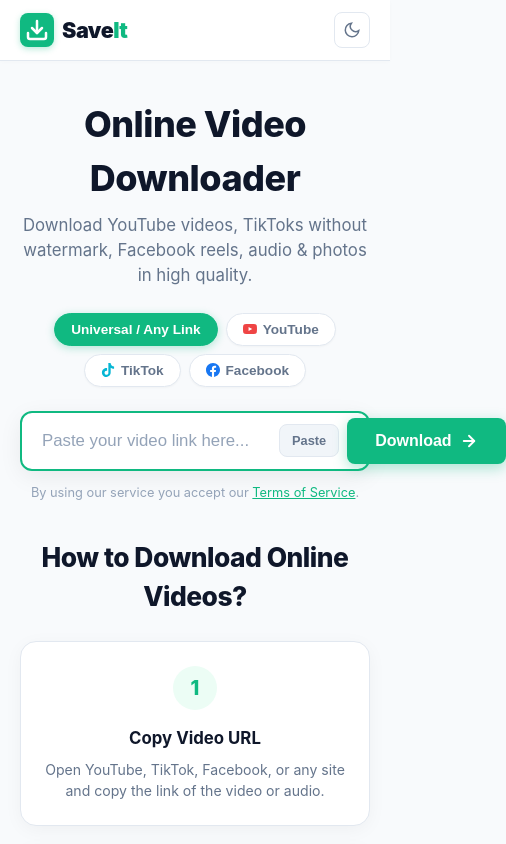
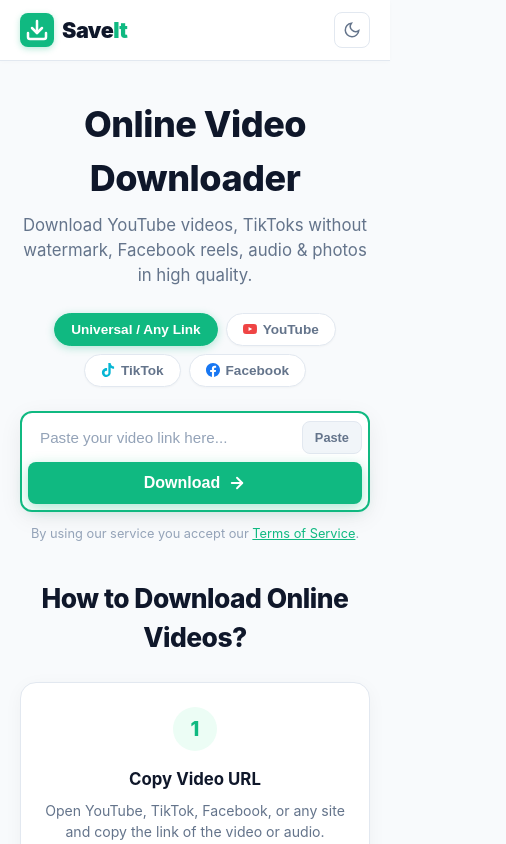
Before and after one commit to beastcodes27/videodownloader, a React (Create React App) app: page / in a window 390 px wide. Shown: the top 844 px of the page, 506 px wide, since content can reach past the window. Built offline with nearby package versions, Linux system fonts and the light colour scheme.

Commit message:
fix(ui): improve search box responsiveness on mobile screens

```diff
--- a/src/App.css
+++ b/src/App.css
@@ -256,6 +256,7 @@
 
 .main-search-input {
   flex: 1;
+  min-width: 0;
   padding: 14px 16px;
   border: none;
   background: transparent;
@@ -278,7 +279,8 @@
   font-size: 0.8rem;
   font-weight: 600;
   cursor: pointer;
-  margin-right: 8px;
+  margin-right: 6px;
+  flex-shrink: 0;
   transition: all 0.15s;
 }
 
@@ -291,6 +293,7 @@
 .main-download-btn {
   display: flex;
   align-items: center;
+  justify-content: center;
   gap: 8px;
   padding: 14px 28px;
   background: var(--primary);
@@ -303,6 +306,30 @@
   box-shadow: var(--primary-shadow);
   transition: background 0.15s, transform 0.1s;
   white-space: nowrap;
+  flex-shrink: 0;
+}
+
+@media (max-width: 540px) {
+  .search-input-group {
+    flex-wrap: wrap;
+    padding: 6px;
+    gap: 6px;
+  }
+  .main-search-input {
+    width: 100%;
+    padding: 10px 12px;
+    font-size: 0.95rem;
+  }
+  .main-download-btn {
+    width: 100%;
+    padding: 12px 16px;
+    justify-content: center;
+  }
+  .search-paste-btn,
+  .search-clear-btn {
+    margin-right: 0;
+    margin-left: auto;
+  }
 }
 
 .main-download-btn:hover:not(:disabled) {
```
